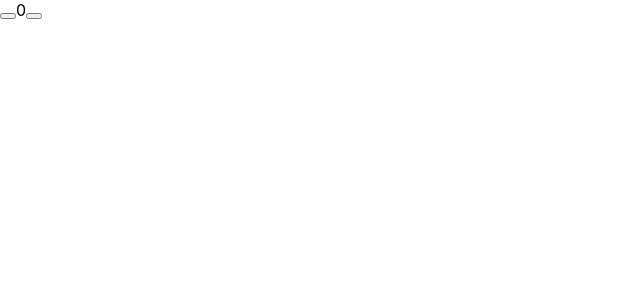
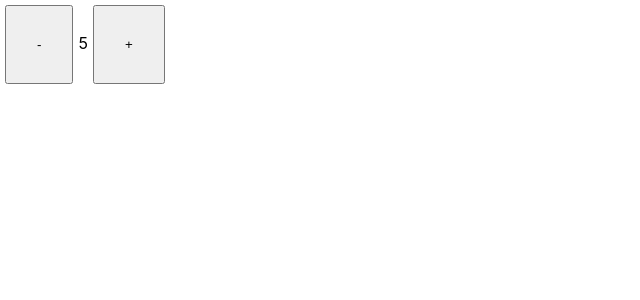
Before and after one commit to istvanpuki/react_tryhard, a React (Create React App) app in the folder my-app/: page / in a window 1280 px wide. Shown: the top 300 px of the page, without its empty margins (0-640 px from the left). Built offline with nearby package versions, Linux system fonts and the light colour scheme.

Commit message:
useState basics webdevsimplified

```diff
--- a/my-app/src/App.css
+++ b/my-app/src/App.css
@@ -24,6 +24,11 @@
   color: white;
 }
 
+button {
+  padding: 30px;
+  margin: 5px;
+}
+
 .App-link {
   color: #61dafb;
 }
--- a/my-app/src/App.js
+++ b/my-app/src/App.js
@@ -1,12 +1,25 @@
 import './App.css';
-
+import React, { useState } from 'react';
 
 function App() {
+
+  const [count, setCount] = useState(5);
+
+  function decrementCount () {
+    //setCount(count - 1);
+    setCount(prevCount => prevCount - 1);
+  }
+
+  function incrementCount () {
+    //setCount(count + 1);
+    setCount(prevCount => prevCount + 1);
+  }
+
   return (
     <>
-      <button></button>
-      <span>0</span>
-      <button></button>
+      <button onClick={decrementCount}>-</button>
+      <span>{count}</span>
+      <button onClick={incrementCount}>+</button>
     </>
   );
 }
```
